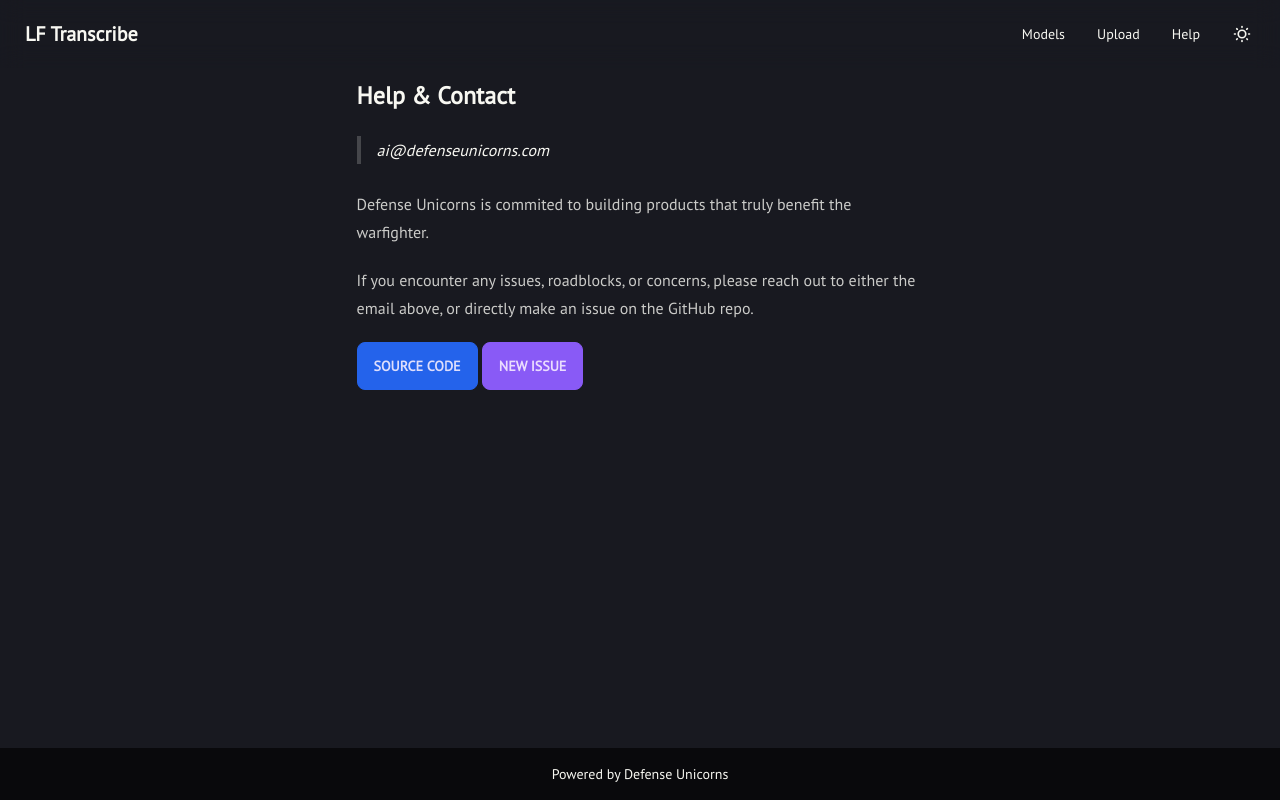
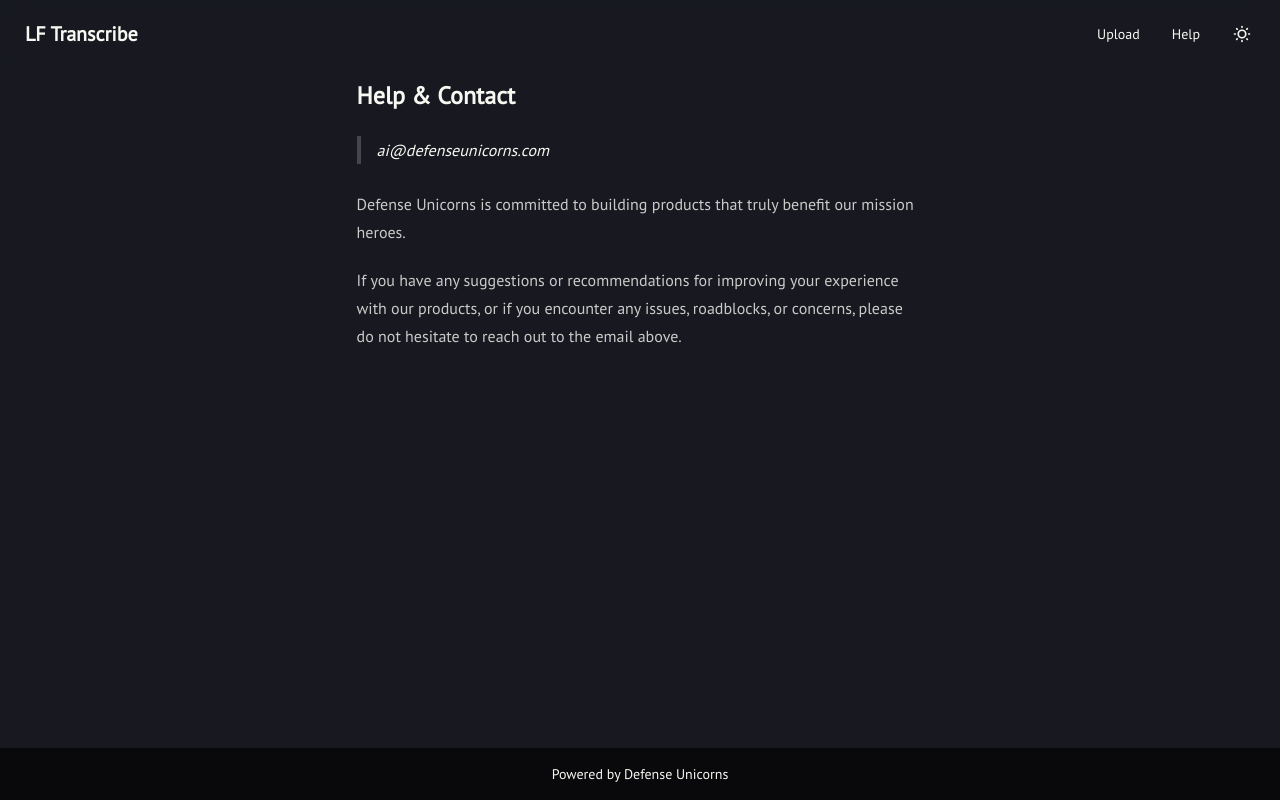
Before and after one commit to defenseunicorns/doug-translate, a SvelteKit app: page /help in a window 1280 px wide. Built offline with nearby package versions, Linux system fonts and the light colour scheme; a web font is replaced by a local one.

Commit message:
hid help buttons, hid models page

```diff
--- a/src/routes/+layout.svelte
+++ b/src/routes/+layout.svelte
@@ -11,7 +11,7 @@
   </div>
   <div class="flex-none">
     <ul class="menu menu-horizontal px-1">
-      <li><a href="/models">Models</a></li>
+      <li class="hidden"><a href="/models">Models</a></li>
       <li><a href="/upload">Upload</a></li>
       <li><a href="/help">Help</a></li>
       <li><ThemeSwitcher /></li>
--- a/src/routes/help/+page.svelte
+++ b/src/routes/help/+page.svelte
@@ -5,10 +5,17 @@
 <section class="prose mx-auto">
   <h2>Help & Contact</h2>
   <blockquote>ai@defenseunicorns.com</blockquote>
-  <p>Defense Unicorns is commited to building products that truly benefit the warfighter.</p>
+  <p>Defense Unicorns is committed to building products that truly benefit our mission heroes.</p>
   <p>
-    If you encounter any issues, roadblocks, or concerns, please reach out to either the email above, or directly make an issue on the GitHub repo.
+    If you have any suggestions or recommendations for improving your experience with our products,
+    or if you encounter any issues, roadblocks, or concerns, please do not hesitate to reach out to
+    the email above.
   </p>
-  <a class="btn btn-primary" href="https://github.com/defenseunicorns/doug-translate">Source Code</a>
-  <a class="btn btn-secondary" href="https://github.com/defenseunicorns/doug-translate/issues/new">New Issue</a>
+  <a class="btn btn-primary hidden" href="https://github.com/defenseunicorns/doug-translate"
+    >Source Code</a
+  >
+  <a
+    class="btn btn-secondary hidden"
+    href="https://github.com/defenseunicorns/doug-translate/issues/new">New Issue</a
+  >
 </section>
```
